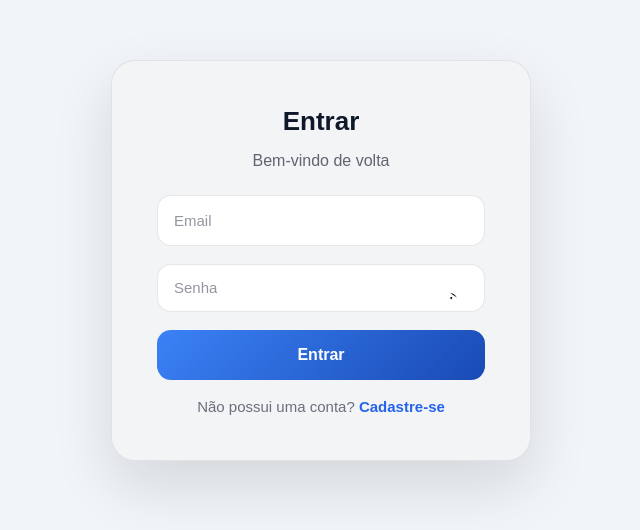
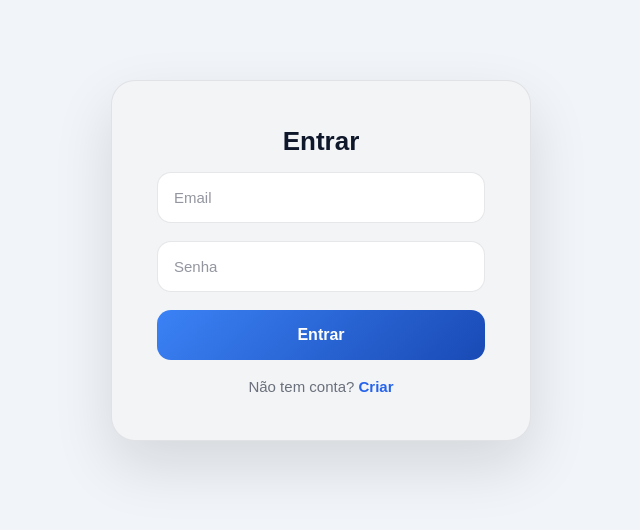
Before and after one commit to HailPapaiWILSON/skill-manager, a React (Vite) app in the folder apps/frontend/: page / in a window 1280 px wide. Shown: the part 140-670 px from the top of the page, without its empty margins (319-959 px from the left). Built offline with nearby package versions, Linux system fonts and the light colour scheme.

Commit message:
Refactor login and registration logic in App component

```diff
--- a/apps/frontend/src/App.tsx
+++ b/apps/frontend/src/App.tsx
@@ -4,45 +4,46 @@ import { useNavigate } from "react-router-dom";
 
 type View = "login" | "register";
 
+type CurrentUser = {
+  id: number;
+  nome: string;
+  email: string;
+  senha: string;
+  equipeId: number;
+};
+
 export default function App() {
   const navigate = useNavigate();
-
   const [view, setView] = useState<View>("login");
 
-  // LOGIN
   const [loginEmail, setLoginEmail] = useState("");
   const [loginSenha, setLoginSenha] = useState("");
-  const [showLoginPassword, setShowLoginPassword] = useState(false);
 
-  // CADASTRO
   const [nome, setNome] = useState("");
   const [email, setEmail] = useState("");
   const [senha, setSenha] = useState("");
   const [codigoEquipe, setCodigoEquipe] = useState("");
-  const [showRegisterPassword, setShowRegisterPassword] = useState(false);
 
-  const handleLogin = (e: React.FormEvent) => {
+  function handleLogin(e: React.FormEvent) {
     e.preventDefault();
 
-    const usuarioSalvo = localStorage.getItem("usuario");
+    const saved = localStorage.getItem("currentUser");
 
-    console.log("Encontrado:", usuarioSalvo);
-
-    if (!usuarioSalvo) {
-      alert("Usuário não cadastrado");
-
+    if (!saved) {
+      alert("Usuário não encontrado");
       return;
     }
 
-    const usuario = JSON.parse(usuarioSalvo);
+    const user: CurrentUser = JSON.parse(saved);
 
-    if (usuario.email === loginEmail && usuario.senha === loginSenha) {
-      navigate(`/team/${usuario.teamId}`);
+    if (user.email === loginEmail && user.senha === loginSenha) {
+      navigate(`/team/${user.equipeId}`);
     } else {
-      alert("Dados incorretos");
+      alert("Email ou senha inválidos");
     }
-  };
-  const handleRegister = (e: React.FormEvent) => {
+  }
+
+  function handleRegister(e: React.FormEvent) {
     e.preventDefault();
 
     if (!nome || !email || !senha || !codigoEquipe) {
@@ -50,184 +51,90 @@ export default function App() {
       return;
     }
 
-    const usuario = {
+    const newUser: CurrentUser = {
       id: Date.now(),
       nome,
       email,
       senha,
-      teamId: codigoEquipe.toUpperCase(),
+      equipeId: Number(codigoEquipe),
     };
 
-    localStorage.setItem("usuario", JSON.stringify(usuario));
+    localStorage.setItem("currentUser", JSON.stringify(newUser));
 
-    console.log("Usuário salvo:", usuario);
+    navigate(`/team/${newUser.equipeId}`);
+  }
 
-    navigate(`/team/${usuario.teamId}`);
-  };
   return (
     <div className="container">
+      <div className="content">
 
-      <div className="overlay" />
-
-      <div className="content">
-        {/* LOGIN */}
-        <div className={`card ${view === "login" ? "show" : "hide"}`}>
+        {view === "login" && (
+          <div className="card show">
             <h2>Entrar</h2>
-          <p className="subtitle">Bem-vindo de volta</p>
 
             <form onSubmit={handleLogin}>
               <input
-              type="email"
                 placeholder="Email"
                 value={loginEmail}
                 onChange={(e) => setLoginEmail(e.target.value)}
               />
 
-            {/* SENHA LOGIN COM OLHO */}
-            <div className="password-wrapper">
               <input
-                type={showLoginPassword ? "text" : "password"}
+                type="password"
                 placeholder="Senha"
                 value={loginSenha}
                 onChange={(e) => setLoginSenha(e.target.value)}
               />
 
-              <button
-                type="button"
-                className="eye-button"
-                onClick={() => setShowLoginPassword(!showLoginPassword)}
-              >
-                {showLoginPassword ? (
-                  // OLHO ABERTO
-                  <svg width="22" height="22" viewBox="0 0 24 24" fill="none">
-                    <path
-                      d="M2 12s3.5-7 10-7 10 7 10 7-3.5 7-10 7S2 12 2 12Z"
-                      stroke="white"
-                      strokeWidth="2"
-                    />
-                    <circle
-                      cx="12"
-                      cy="12"
-                      r="3"
-                      stroke="white"
-                      strokeWidth="2"
-                    />
-                  </svg>
-                ) : (
-                  // OLHO FECHADO
-                  <svg width="22" height="22" viewBox="0 0 24 24" fill="none">
-                    <path d="M3 3l18 18" stroke="white" strokeWidth="2" />
-                    <path
-                      d="M10.6 10.6A3 3 0 0 0 12 15a3 3 0 0 0 2.4-4.4"
-                      stroke="white"
-                      strokeWidth="2"
-                    />
-                    <path
-                      d="M9.9 4.2C11 4 12 4 12 4c6.5 0 10 8 10 8"
-                      stroke="white"
-                      strokeWidth="2"
-                    />
-                  </svg>
-                )}
-              </button>
-            </div>
-
-            <button className="btn-login" type="submit">
-              Entrar
-            </button>
+              <button className="btn-login">Entrar</button>
             </form>
 
             <p className="switch">
-            Não possui uma conta?{" "}
-            <span onClick={() => setView("register")}>Cadastre-se</span>
+              Não tem conta?{" "}
+              <span onClick={() => setView("register")}>Criar</span>
             </p>
           </div>
+        )}
 
-        {/* CADASTRO */}
-        <div className={`card ${view === "register" ? "show" : "hide"}`}>
+        {view === "register" && (
+          <div className="card show">
             <h2>Criar conta</h2>
-          <br />
 
             <form onSubmit={handleRegister}>
               <input
-              type="text"
                 placeholder="Nome"
                 value={nome}
                 onChange={(e) => setNome(e.target.value)}
               />
 
               <input
-              type="email"
                 placeholder="Email"
                 value={email}
                 onChange={(e) => setEmail(e.target.value)}
               />
 
-            {/* SENHA CADASTRO COM OLHO */}
-            <div className="password-wrapper">
               <input
-                type={showRegisterPassword ? "text" : "password"}
+                type="password"
                 placeholder="Senha"
                 value={senha}
                 onChange={(e) => setSenha(e.target.value)}
               />
 
-              <button
-                type="button"
-                className="eye-button"
-                onClick={() => setShowRegisterPassword(!showRegisterPassword)}
-              >
-                {showRegisterPassword ? (
-                  <svg width="22" height="22" viewBox="0 0 24 24" fill="none">
-                    <path
-                      d="M2 12s3.5-7 10-7 10 7 10 7-3.5 7-10 7S2 12 2 12Z"
-                      stroke="white"
-                      strokeWidth="2"
-                    />
-                    <circle
-                      cx="12"
-                      cy="12"
-                      r="3"
-                      stroke="white"
-                      strokeWidth="2"
-                    />
-                  </svg>
-                ) : (
-                  <svg width="22" height="22" viewBox="0 0 24 24" fill="none">
-                    <path d="M3 3l18 18" stroke="white" strokeWidth="2" />
-                    <path
-                      d="M10.6 10.6A3 3 0 0 0 12 15a3 3 0 0 0 2.4-4.4"
-                      stroke="white"
-                      strokeWidth="2"
-                    />
-                    <path
-                      d="M9.9 4.2C11 4 12 4 12 4c6.5 0 10 8 10 8"
-                      stroke="white"
-                      strokeWidth="2"
-                    />
-                  </svg>
-                )}
-              </button>
-            </div>
-
-            {/* CÓDIGO DE EQUIPE (corrigido bug do seu código) */}
               <input
-              type="text"
-              placeholder="Código de equipe"
+                placeholder="ID da equipe"
                 value={codigoEquipe}
                 onChange={(e) => setCodigoEquipe(e.target.value)}
               />
 
-            <button className="btn-register" type="submit">
-              Cadastrar
-            </button>
+              <button className="btn-register">Cadastrar</button>
             </form>
 
             <p className="switch">
-            Já possui uma conta?{" "}
+              Já tem conta?{" "}
               <span onClick={() => setView("login")}>Entrar</span>
             </p>
           </div>
+        )}
       </div>
     </div>
   );
```
Lines whose indentation alone changed are shown as unchanged.
